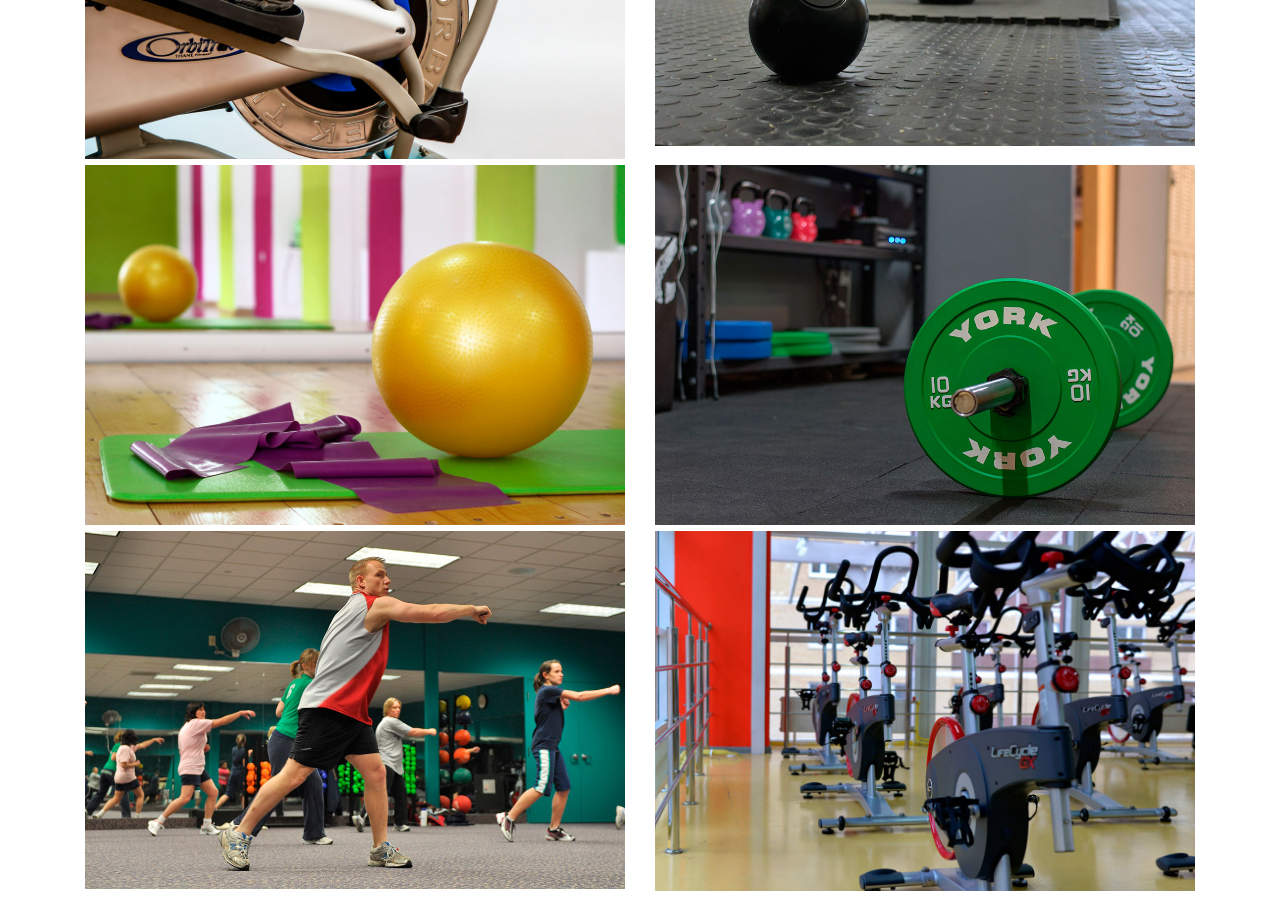
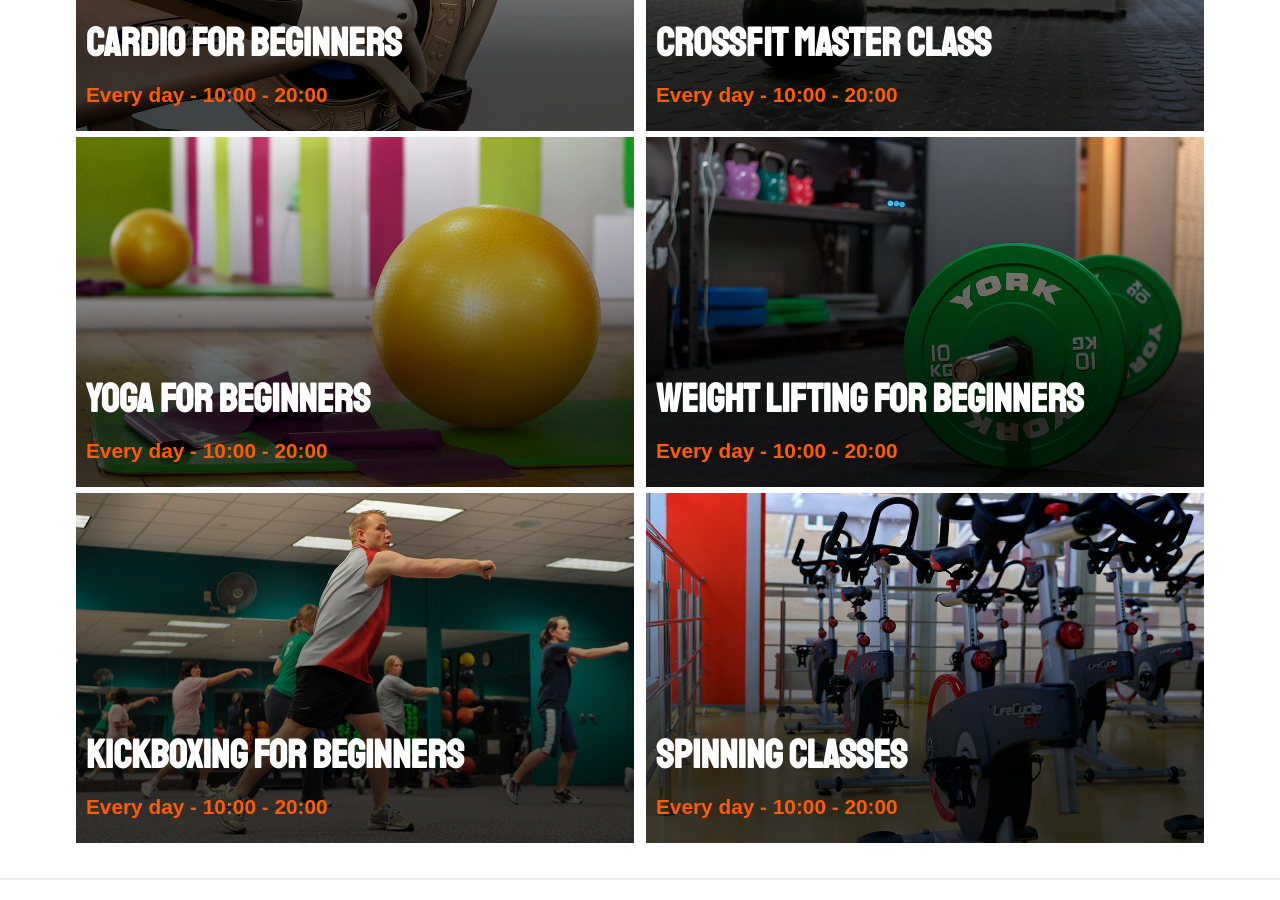
Before and after one commit to oelfernandez/gymfitness, a website built with webpack: page lessons.html in a window 1280 px wide. Shown: the part 704-1604 px from the top of the page. Built offline with nearby package versions, Linux system fonts and the light colour scheme.

Commit message:
In progress

```diff
--- a/lessons.html
+++ b/lessons.html
@@ -15,7 +15,9 @@
     <div class="container">
         <div class="row">
             <div class="col-12 col-md-3 col-lg-3 logo">
+                <a href="#">
                     <img src="img/logo.svg" alt="logo">
+                </a>
             </div>
             <div class="col-12 button-burger">
                 <a href="#">
@@ -43,12 +45,12 @@
     </div>
 </header>
 
-<div class="container">
+<div id="lessons" class="container">
     <div class="row">
-        <div class="col-12 title-about text-center">
+        <div class="col-12 title-lessons text-center">
             <h1>Our classes</h1>
         </div>
-        <div class="col-12">
+        <div class="col-12 text-center">
             <p>
                 There are many variations of passages of Lorem Ipsum available, but the majority have suffered
                 alteration in some form, by injected humour, or randomised words which don’t look even slightly
@@ -60,32 +62,68 @@
                 believable.
             </p>
         </div>
+        <div class="col-12">
+            <div class="row">
+                <div class="col-12 col-md-6 lessons-img">
+                    <div class="gradient">
+                        <img src="img/Otras/clase3.jpg" alt="image">
+                    </div>
+                    <div class="subtitle text-center">
+                        <h2>Cardio for beginners</h2>
+                        <h3>Every day - 10:00 - 20:00</h3>
                     </div>
                 </div>
-<div class="container">
-    <div class="row">
                 <div class="col-12 col-md-6 lessons-img">
-            <img src="img/Otras/clase3.jpg" alt="image">
+                    <div class="gradient">
+                        <img src="img/Otras/clase5.jpg" alt="image">
+                    </div>
+                    <div class="subtitle text-center">
+                        <h2>Crossfit master class</h2>
+                        <h3>Every day - 10:00 - 20:00</h3>
+                    </div>
                 </div>
                 <div class="col-12 col-md-6 lessons-img">
-            <img src="img/Otras/clase5.jpg" alt="image">
+                    <div class="gradient">
+                        <img src="img/Otras/clase1.jpg" alt="image">
+                    </div>
+                    <div class="subtitle text-center">
+                        <h2>Yoga for beginners</h2>
+                        <h3>Every day - 10:00 - 20:00</h3>
+                    </div>
                 </div>
                 <div class="col-12 col-md-6 lessons-img">
-            <img src="img/Otras/clase1.jpg" alt="image">
+                    <div class="gradient">
+                        <img src="img/Otras/clase2.jpg" alt="image">
+                    </div>
+                    <div class="subtitle text-center">
+                        <h2>Weight lifting for beginners</h2>
+                        <h3>Every day - 10:00 - 20:00</h3>
+                    </div>
                 </div>
                 <div class="col-12 col-md-6 lessons-img">
-            <img src="img/Otras/clase2.jpg" alt="image">
+                    <div class="gradient">
+                        <img src="img/Otras/clase4.jpg" alt="image">
+                    </div>
+                    <div class="subtitle text-center">
+                        <h2>Kickboxing for beginners</h2>
+                        <h3>Every day - 10:00 - 20:00</h3>
+                    </div>
                 </div>
                 <div class="col-12 col-md-6 lessons-img">
-            <img src="img/Otras/clase4.jpg" alt="image">
+                    <div class="gradient">
+                         <img src="img/Otras/clase6.jpg" alt="image">
                     </div>
-        <div class="col-12 col-md-6 lessons-img">
-            <img src="img/Otras/clase6.jpg" alt="image">
+                    <div class="subtitle text-center">
+                        <h2>Spinning classes</h2>
+                        <h3>Every day - 10:00 - 20:00</h3>
+                    </div>
+                </div>
             </div>
         </div>
 
     </div>
 
+</div>
 
 
 <footer>
--- a/src/scss/header.scss
+++ b/src/scss/header.scss
@@ -3,7 +3,6 @@ header {
   padding-bottom: 4px;
 
   .container {
-
 
     .logo {
       text-align: center;
--- a/src/scss/main.scss
+++ b/src/scss/main.scss
@@ -1,7 +1,5 @@
-.container {
-
+#about {
   .title-about {
-
     h1 {
       font-size: 4.2rem;
       color: $orange;
@@ -75,3 +73,82 @@
     }
   }
 }
+
+#lessons {
+  margin-bottom: 2rem;
+
+  .title-lessons {
+    h1 {
+      font-size: 3.8rem;
+      color: $orange;
+      margin: 2.5rem 0;
+    }
+  }
+
+  .lessons-img {
+    padding: 3px 6px;
+
+    .gradient {
+      position: relative;
+      max-height: 350px;
+
+      @media(min-width: $md) {
+        &::before {
+          content: '';
+          width: 100%;
+          height: 100%;
+          position: absolute;
+          top: 0;
+          right: 0;
+          background: linear-gradient(180deg, rgba(255,255,255,0) 0%, rgba(0,0,0,0.7147233893557423) 79%);
+        }
+      }
+
+      img {
+        width: 100%;
+        height: 70vw;
+        max-height: 350px;
+        object-fit: cover;
+
+      }
+
+
+    }
+
+    .subtitle {
+
+      @media(min-width: $md) {
+        & {
+          text-align: left;
+          position: absolute;
+          bottom: 10px;
+        }
+      }
+
+      h2 {
+        font-size: 2.5rem;
+
+        @media(min-width: $md) {
+          & {
+            margin-left: 10px;
+            color: $white;
+          }
+        }
+
+      }
+
+      h3 {
+        font-size: 1.3rem;
+        font-family: sans-serif;
+
+        @media(min-width: $md) {
+          & {
+            color: $orange;
+            margin-left: 10px;
+          }
+        }
+
+      }
+    }
+  }
+}
```
Also changed, not shown: about.html (+4 -2 lines), gallery.html (added, +84 -0 lines), src/scss/base.scss (+16 -9 lines). Lines whose indentation alone changed are shown as unchanged.
